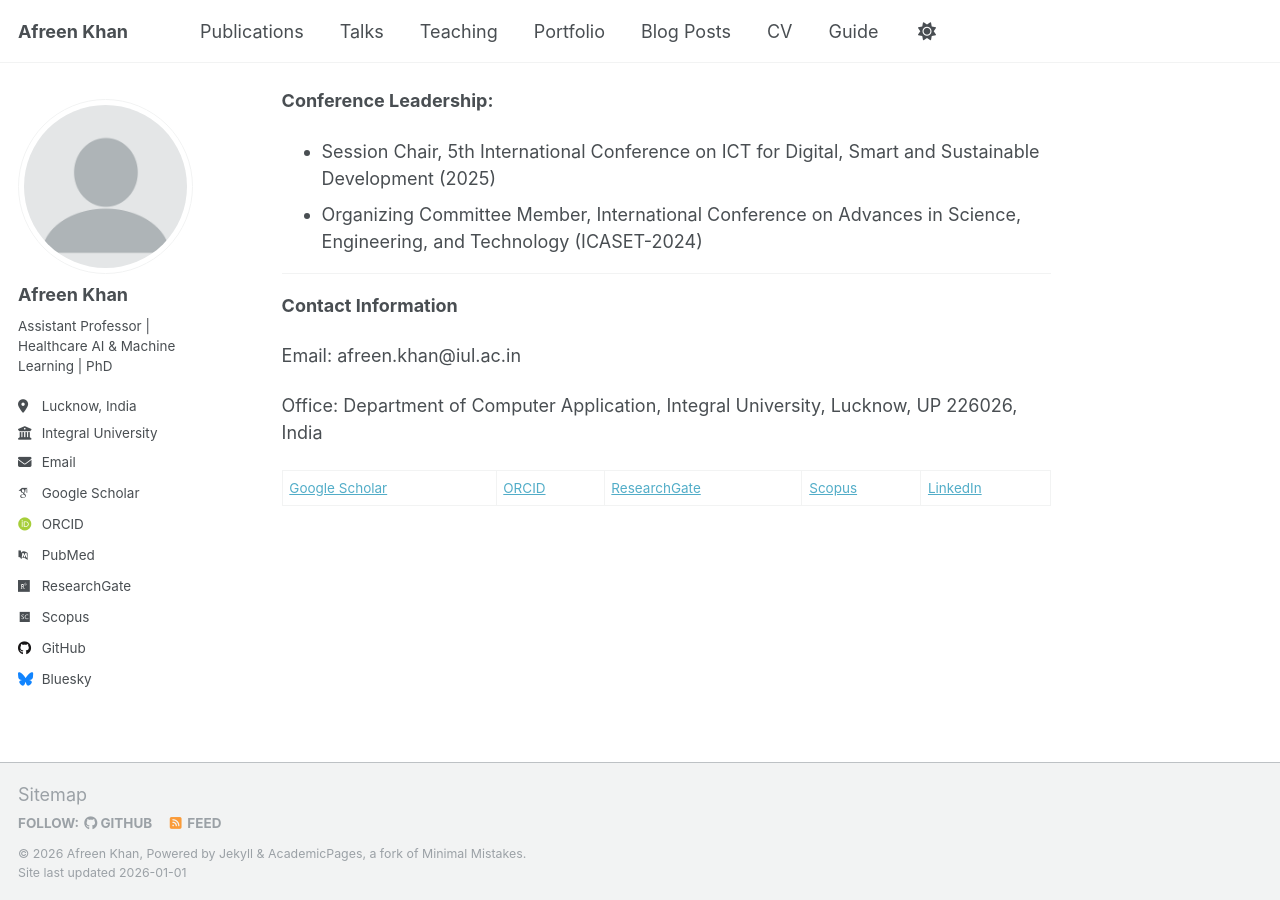
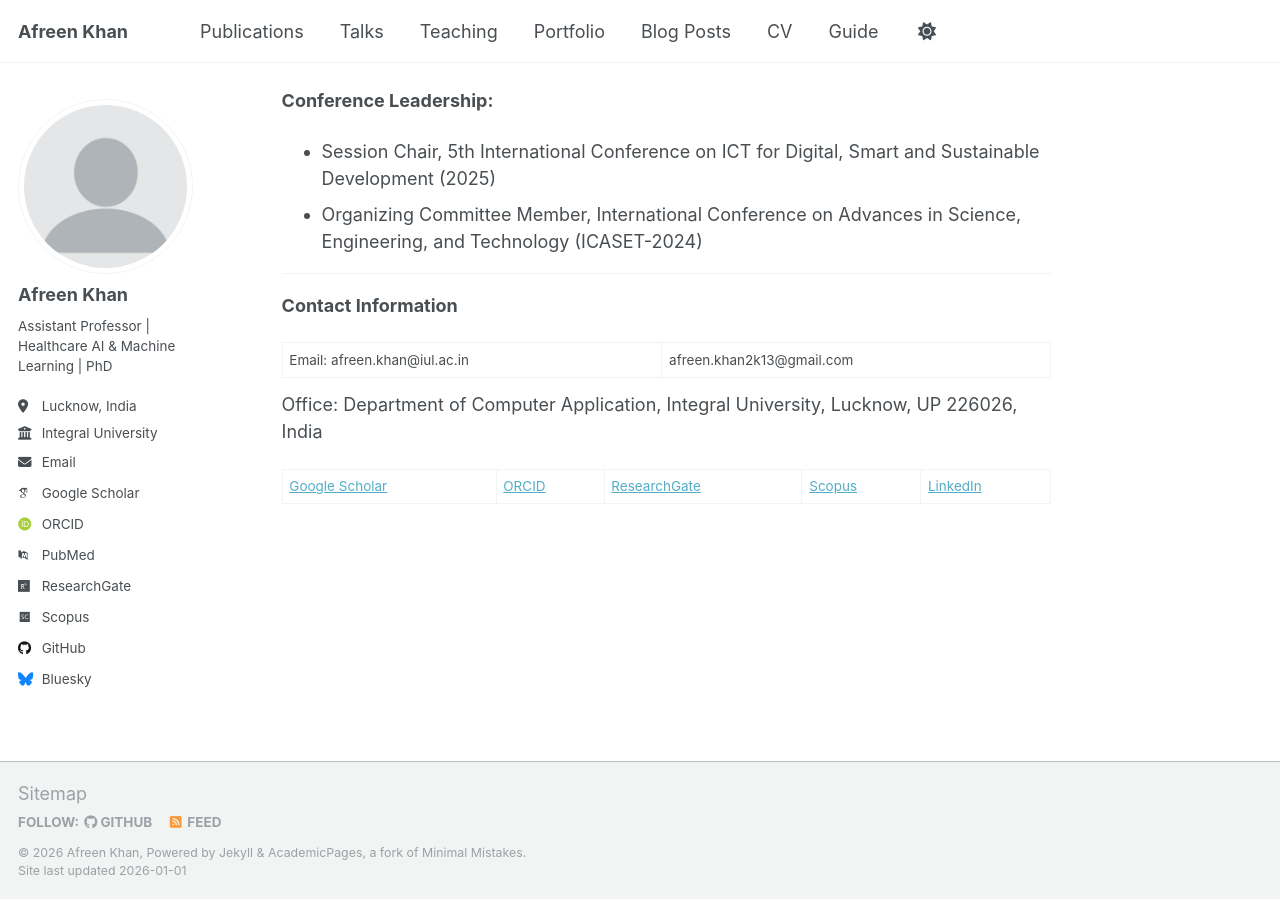
Before and after one commit to afreen-kh/afreen-kh.github.io, a Jekyll site: the page built from _pages/about.md, in a window 1280 px wide and 900 px high, scrolled down 5530 px. Built offline with Jekyll 4.4.1, drawn with Linux system fonts in a browser that asks for light colours; some web fonts are replaced; a script that is not in the unit is left out.

Commit message:
Modify contact details in about.md
Updated contact information and added additional email.

```diff
--- a/_pages/about.md
+++ b/_pages/about.md
@@ -128,8 +128,8 @@ My research experience combines technical machine learning expertise with health
 
 **Contact Information**
 
-Email: afreen.khan@iul.ac.in
+Email: afreen.khan@iul.ac.in | afreen.khan2k13@gmail.com
 
 Office: Department of Computer Application, Integral University, Lucknow, UP 226026, India
 
-[Google Scholar](https://scholar.google.com/citations?user=1nYfL-MAAAAJ&hl=en) | [ORCID](https://orcid.org/0000-0002-0545-7785) | [ResearchGate](https://www.researchgate.net/profile/Afreen_Khan4) | [Scopus](https://www.scopus.com/authid/detail.uri?authorId=57205026656) | [LinkedIn](https://www.linkedin.com/in/afreen-khan-89668588)
+<a href="https://scholar.google.com/citations?user=1nYfL-MAAAAJ&hl=en" target="_blank">Google Scholar</a> | <a href="https://orcid.org/0000-0002-0545-7785" target="_blank">ORCID</a> | <a href="https://www.researchgate.net/profile/Afreen_Khan4" target="_blank">ResearchGate</a> | <a href="https://www.scopus.com/authid/detail.uri?authorId=57205026656" target="_blank">Scopus</a> | <a href="https://www.linkedin.com/in/afreen-khan-89668588" target="_blank">LinkedIn</a>
```
